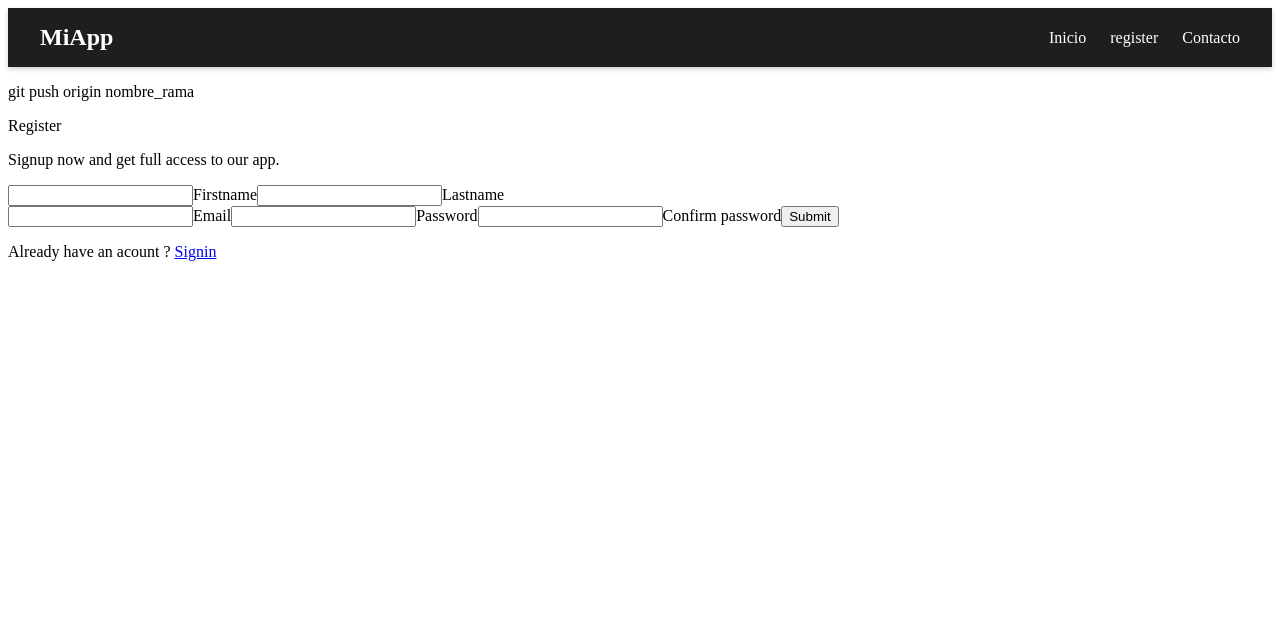
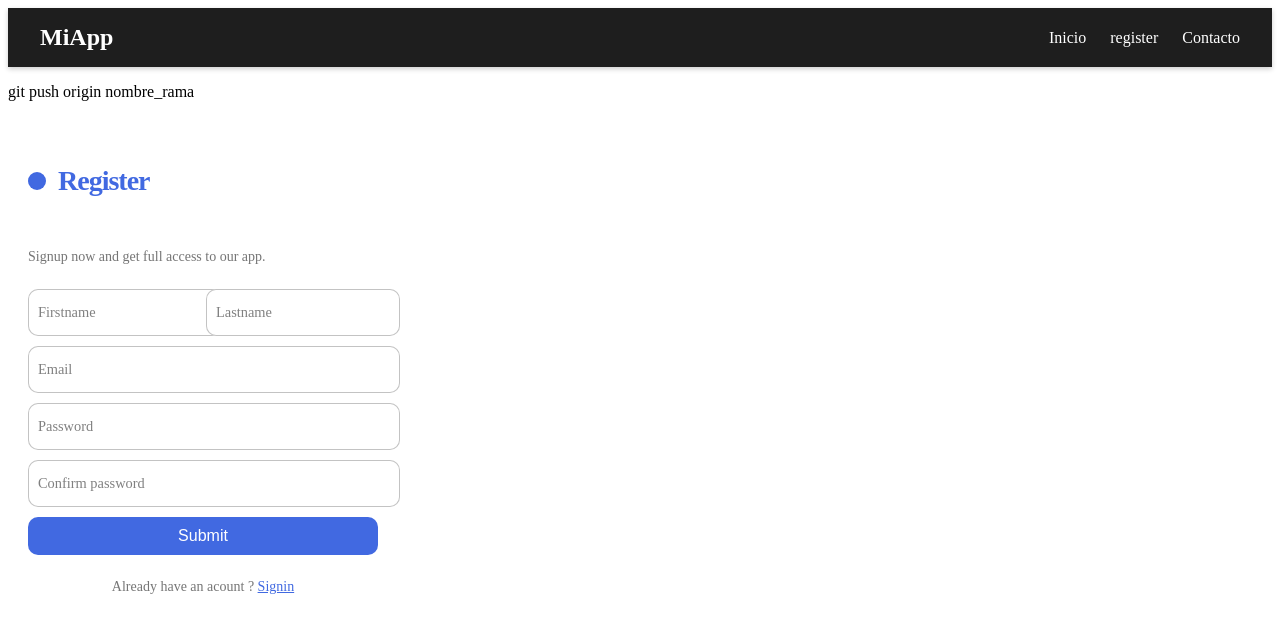
Before and after one commit to lucassanchezeduardo1/proyecto_angular, an Angular app: page /register in a window 1280 px wide. Shown: the top 632 px of the page. Built offline with nearby package versions, Linux system fonts and the light colour scheme.

Commit message:
diseño  de register

```diff
--- a/src/app/register/register.component.css
+++ b/src/app/register/register.component.css
@@ -0,0 +1,131 @@
+/* From Uiverse.io by Yaya12085 */
+.form {
+  display: flex;
+  flex-direction: column;
+  gap: 10px;
+  max-width: 350px;
+  background-color: #fff;
+  padding: 20px;
+  border-radius: 20px;
+  position: relative;
+}
+
+.title {
+  font-size: 28px;
+  color: royalblue;
+  font-weight: 600;
+  letter-spacing: -1px;
+  position: relative;
+  display: flex;
+  align-items: center;
+  padding-left: 30px;
+}
+
+.title::before,.title::after {
+  position: absolute;
+  content: "";
+  height: 16px;
+  width: 16px;
+  border-radius: 50%;
+  left: 0px;
+  background-color: royalblue;
+}
+
+.title::before {
+  width: 18px;
+  height: 18px;
+  background-color: royalblue;
+}
+
+.title::after {
+  width: 18px;
+  height: 18px;
+  animation: pulse 1s linear infinite;
+}
+
+.message, .signin {
+  color: rgba(88, 87, 87, 0.822);
+  font-size: 14px;
+}
+
+.signin {
+  text-align: center;
+}
+
+.signin a {
+  color: royalblue;
+}
+
+.signin a:hover {
+  text-decoration: underline royalblue;
+}
+
+.flex {
+  display: flex;
+  width: 100%;
+  gap: 6px;
+}
+
+.form label {
+  position: relative;
+}
+
+.form label .input {
+  width: 100%;
+  padding: 10px 10px 20px 10px;
+  outline: 0;
+  border: 1px solid rgba(105, 105, 105, 0.397);
+  border-radius: 10px;
+}
+
+.form label .input + span {
+  position: absolute;
+  left: 10px;
+  top: 15px;
+  color: grey;
+  font-size: 0.9em;
+  cursor: text;
+  transition: 0.3s ease;
+}
+
+.form label .input:placeholder-shown + span {
+  top: 15px;
+  font-size: 0.9em;
+}
+
+.form label .input:focus + span,.form label .input:valid + span {
+  top: 30px;
+  font-size: 0.7em;
+  font-weight: 600;
+}
+
+.form label .input:valid + span {
+  color: green;
+}
+
+.submit {
+  border: none;
+  outline: none;
+  background-color: royalblue;
+  padding: 10px;
+  border-radius: 10px;
+  color: #fff;
+  font-size: 16px;
+  transform: .3s ease;
+}
+
+.submit:hover {
+  background-color: rgb(56, 90, 194);
+}
+
+@keyframes pulse {
+  from {
+    transform: scale(0.9);
+    opacity: 1;
+  }
+
+  to {
+    transform: scale(1.8);
+    opacity: 0;
+  }
+}
```
